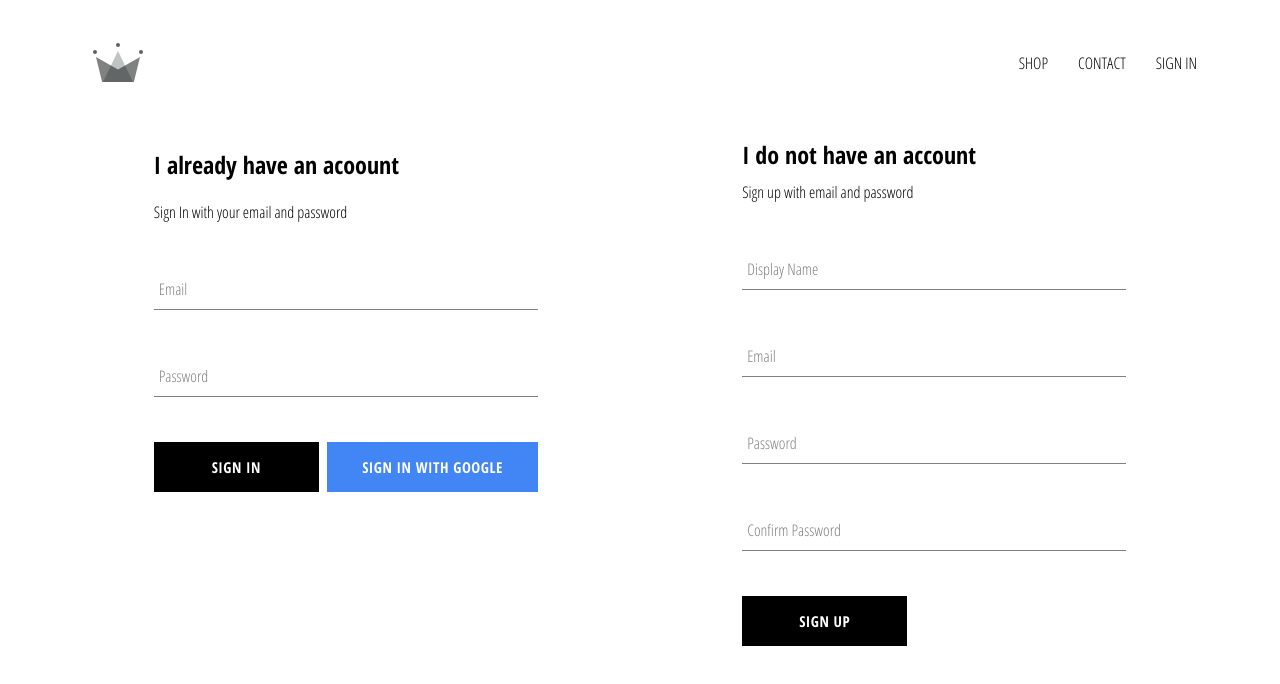
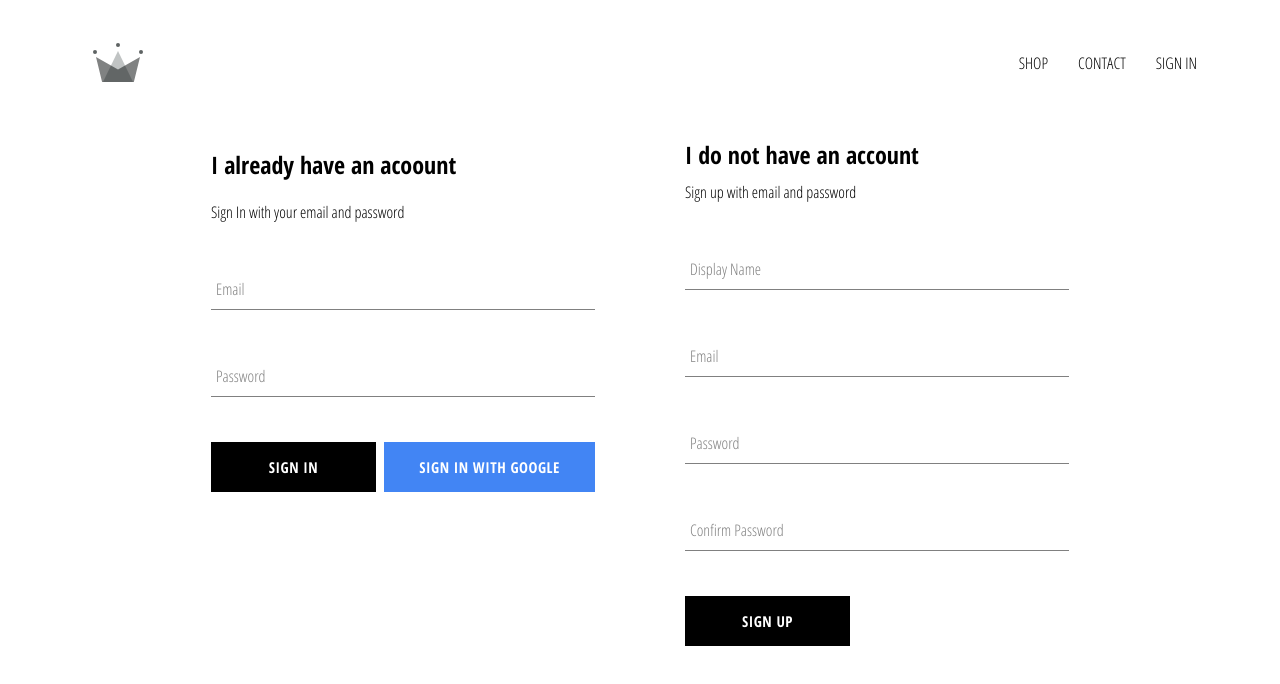
Before and after one commit to SP7TECH/crown-clothing, a React (Create React App) app: page /sign-in in a window 1280 px wide. Shown: the top 684 px of the page. Built offline with nearby package versions, Linux system fonts and the light colour scheme; no server answers.

Commit message:
Modify form styles

```diff
--- a/src/pages/sign-in-and-sign-out/sign-in-and-sign-up.styles.scss
+++ b/src/pages/sign-in-and-sign-out/sign-in-and-sign-up.styles.scss
@@ -1,6 +1,6 @@
 .sign-in-and-sign-up {
     display: flex;
-    width: 85%;
+    width: 75%;
     justify-content: space-between;
     margin: 30px auto;
 }
```
